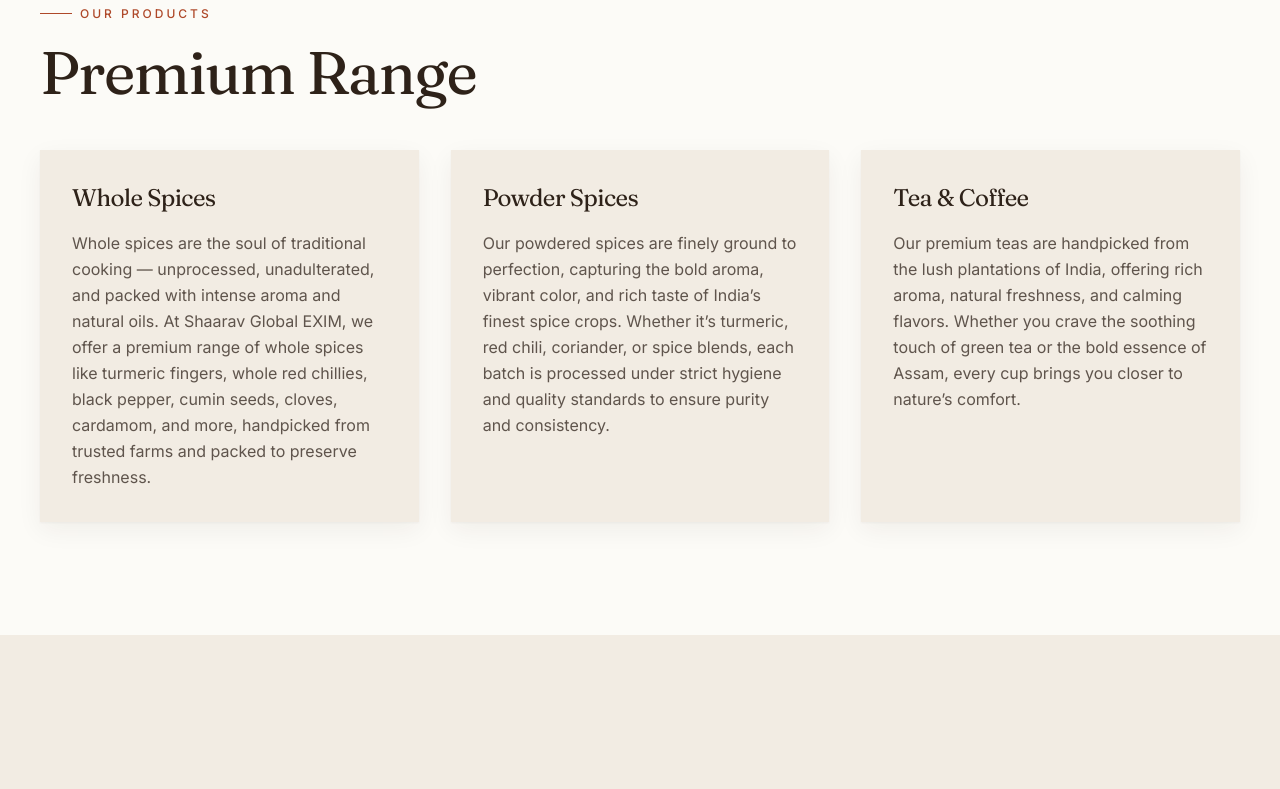
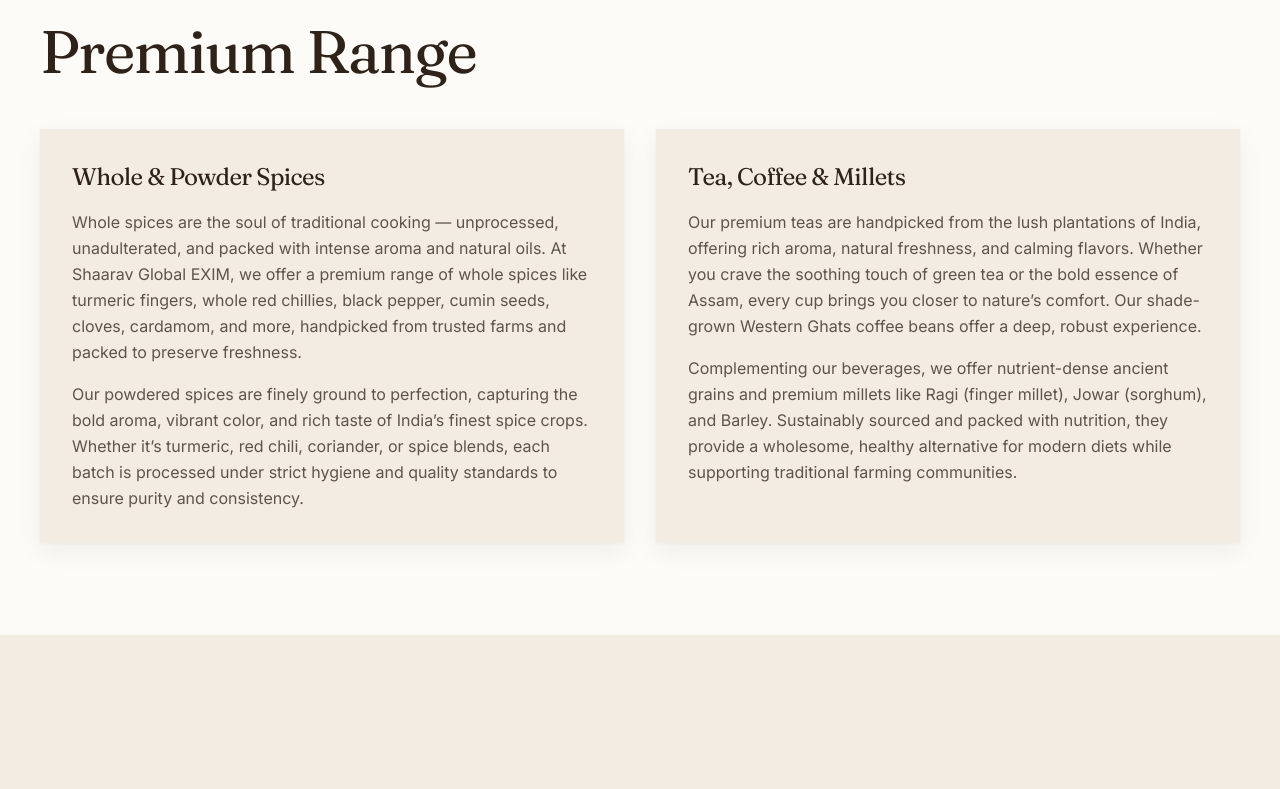
Before and after one commit to gipldevelopers/shaarav-global, a React (Vite) app: page / in a window 1280 px wide. Shown: the part 1765-2554 px from the top of the page. Built offline with nearby package versions, Linux system fonts and the light colour scheme.

Commit message:
feat: implement product showcase components, footer, and utility configuration to enhance site structure

```diff
--- a/src/components/Footer.jsx
+++ b/src/components/Footer.jsx
@@ -18,7 +18,7 @@ export const Footer = () => (
         </p>
         <div className="flex gap-4 mt-6">
           <a href="#" className="p-2 border border-paper/20 hover:border-primary hover:text-primary transition" aria-label="Instagram"><Instagram size={16} /></a>
-          <a href="#" className="p-2 border border-paper/20 hover:border-primary hover:text-primary transition" aria-label="LinkedIn"><Linkedin size={16} /></a>
+          <a href="https://www.linkedin.com/in/shrrutijobanputra001827hcgj/?skipRedirect=true" target="_blank" rel="noopener noreferrer" className="p-2 border border-paper/20 hover:border-primary hover:text-primary transition" aria-label="LinkedIn"><Linkedin size={16} /></a>
           <a href="#" className="p-2 border border-paper/20 hover:border-primary hover:text-primary transition" aria-label="Facebook"><Facebook size={16} /></a>
         </div>
       </div>
--- a/src/components/home/PremiumRange.jsx
+++ b/src/components/home/PremiumRange.jsx
@@ -40,24 +40,28 @@ export const PremiumRange = () => (
         <span className="eyebrow">Our Products</span>
         <h2 className="display-lg mt-5 text-cocoa">Premium Range</h2>
       </div>
-      <div className="grid gap-8 lg:grid-cols-3">
+      <div className="grid gap-8 lg:grid-cols-2">
         <div className="bg-surface p-8 shadow-soft">
-          <h3 className="font-display text-2xl text-cocoa mb-4">Whole Spices</h3>
-          <p className="leading-relaxed text-cocoa/75">
-            Whole spices are the soul of traditional cooking — unprocessed, unadulterated, and packed with intense aroma and natural oils. At Shaarav Global EXIM, we offer a premium range of whole spices like turmeric fingers, whole red chillies, black pepper, cumin seeds, cloves, cardamom, and more, handpicked from trusted farms and packed to preserve freshness.
-          </p>
+          <h3 className="font-display text-2xl text-cocoa mb-4">Whole & Powder Spices</h3>
+          <div className="leading-relaxed text-cocoa/75 space-y-4">
+            <p>
+              Whole spices are the soul of traditional cooking — unprocessed, unadulterated, and packed with intense aroma and natural oils. At Shaarav Global EXIM, we offer a premium range of whole spices like turmeric fingers, whole red chillies, black pepper, cumin seeds, cloves, cardamom, and more, handpicked from trusted farms and packed to preserve freshness.
+            </p>
+            <p>
+              Our powdered spices are finely ground to perfection, capturing the bold aroma, vibrant color, and rich taste of India’s finest spice crops. Whether it’s turmeric, red chili, coriander, or spice blends, each batch is processed under strict hygiene and quality standards to ensure purity and consistency.
+            </p>
+          </div>
         </div>
         <div className="bg-surface p-8 shadow-soft">
-          <h3 className="font-display text-2xl text-cocoa mb-4">Powder Spices</h3>
-          <p className="leading-relaxed text-cocoa/75">
-            Our powdered spices are finely ground to perfection, capturing the bold aroma, vibrant color, and rich taste of India’s finest spice crops. Whether it’s turmeric, red chili, coriander, or spice blends, each batch is processed under strict hygiene and quality standards to ensure purity and consistency.
-          </p>
-        </div>
-        <div className="bg-surface p-8 shadow-soft">
-          <h3 className="font-display text-2xl text-cocoa mb-4">Tea & Coffee</h3>
-          <p className="leading-relaxed text-cocoa/75">
-            Our premium teas are handpicked from the lush plantations of India, offering rich aroma, natural freshness, and calming flavors. Whether you crave the soothing touch of green tea or the bold essence of Assam, every cup brings you closer to nature’s comfort.
-          </p>
+          <h3 className="font-display text-2xl text-cocoa mb-4">Tea, Coffee & Millets</h3>
+          <div className="leading-relaxed text-cocoa/75 space-y-4">
+            <p>
+              Our premium teas are handpicked from the lush plantations of India, offering rich aroma, natural freshness, and calming flavors. Whether you crave the soothing touch of green tea or the bold essence of Assam, every cup brings you closer to nature’s comfort. Our shade-grown Western Ghats coffee beans offer a deep, robust experience.
+            </p>
+            <p>
+              Complementing our beverages, we offer nutrient-dense ancient grains and premium millets like Ragi (finger millet), Jowar (sorghum), and Barley. Sustainably sourced and packed with nutrition, they provide a wholesome, healthy alternative for modern diets while supporting traditional farming communities.
+            </p>
+          </div>
         </div>
       </div>
     </div>
--- a/src/components/products/ProductsSHAARAVCoriander.jsx
+++ b/src/components/products/ProductsSHAARAVCoriander.jsx
@@ -26,7 +26,7 @@ export const ProductsSHAARAVCoriander = () => (
           <div className="relative">
             <div className="absolute -left-6 -top-6 hidden h-32 w-32 border border-primary/40 lg:block" />
               <Link to="/products/coriander" className="block overflow-hidden relative shadow-deep group">
-                <img src={productCoriander} alt="SHAARAV Coriander" className="h-[64vh] w-full object-cover transition-transform duration-700 group-hover:scale-105" />
+                <img src={productCoriander} alt="Coriander" className="h-[64vh] w-full object-cover transition-transform duration-700 group-hover:scale-105" />
               </Link>
           </div>
         </div>
@@ -36,14 +36,14 @@ export const ProductsSHAARAVCoriander = () => (
             <span className="h-px flex-1 bg-border" />
             <span className="text-xs uppercase tracking-[0.3em] text-cocoa/55">Signature</span>
           </div>
-          <h2 className="display-md mt-8 text-cocoa">SHAARAV Coriander</h2>
+          <h2 className="display-md mt-8 text-cocoa">Coriander</h2>
           <p className="mt-6 text-lg leading-relaxed text-cocoa/75">Fresh, citrus-green aroma. Available as seed and powder, with controlled mesh sizes.</p>
             <Link to="/products/coriander" className="mt-8 inline-flex items-center gap-2 text-primary hover:text-cocoa transition-colors font-medium">
               View Product Details <ArrowRight size={18} />
             </Link>
           <div className="mt-10 flex items-center gap-3 text-xs uppercase tracking-[0.3em] text-cocoa/55">
             <span className="h-px w-8 bg-primary" />
-            <span>SHAARAV · Products</span>
+            <span>  SHAARAV · Products</span>
           </div>
         </div>
       </div>
--- a/src/components/products/ProductsSHAARAVGaramMasala.jsx
+++ b/src/components/products/ProductsSHAARAVGaramMasala.jsx
@@ -26,7 +26,7 @@ export const ProductsSHAARAVGaramMasala = () => (
           <div className="relative">
             <div className="absolute -right-6 -top-6 hidden h-32 w-32 border border-primary/40 lg:block" />
               <Link to="/products/garam-masala" className="block overflow-hidden relative shadow-deep group">
-                <img src={productGaram} alt="SHAARAV Garam Masala" className="h-[64vh] w-full object-cover transition-transform duration-700 group-hover:scale-105" />
+                <img src={productGaram} alt="Garam Masala" className="h-[64vh] w-full object-cover transition-transform duration-700 group-hover:scale-105" />
               </Link>
           </div>
         </div>
@@ -36,7 +36,7 @@ export const ProductsSHAARAVGaramMasala = () => (
             <span className="h-px flex-1 bg-border" />
             <span className="text-xs uppercase tracking-[0.3em] text-cocoa/55">Signature</span>
           </div>
-          <h2 className="display-md mt-8 text-cocoa">SHAARAV Garam Masala</h2>
+          <h2 className="display-md mt-8 text-cocoa">Garam Masala</h2>
           <p className="mt-6 text-lg leading-relaxed text-cocoa/75">A balanced house blend — the everyday backbone of Indian cooking, in a premium pack.</p>
             <Link to="/products/garam-masala" className="mt-8 inline-flex items-center gap-2 text-primary hover:text-cocoa transition-colors font-medium">
               View Product Details <ArrowRight size={18} />
--- a/src/components/products/ProductsSHAARAVRedChilli.jsx
+++ b/src/components/products/ProductsSHAARAVRedChilli.jsx
@@ -26,7 +26,7 @@ export const ProductsSHAARAVRedChilli = () => (
           <div className="relative">
             <div className="absolute -right-6 -top-6 hidden h-32 w-32 border border-primary/40 lg:block" />
               <Link to="/products/red-chilli" className="block overflow-hidden relative shadow-deep group">
-                <img src={productChili} alt="SHAARAV Red Chilli" className="h-[64vh] w-full object-cover transition-transform duration-700 group-hover:scale-105" />
+                <img src={productChili} alt="Red Chilli" className="h-[64vh] w-full object-cover transition-transform duration-700 group-hover:scale-105" />
               </Link>
           </div>
         </div>
@@ -36,7 +36,7 @@ export const ProductsSHAARAVRedChilli = () => (
             <span className="h-px flex-1 bg-border" />
             <span className="text-xs uppercase tracking-[0.3em] text-cocoa/55">Signature</span>
           </div>
-          <h2 className="display-md mt-8 text-cocoa">SHAARAV Red Chilli</h2>
+          <h2 className="display-md mt-8 text-cocoa">Red Chilli</h2>
           <p className="mt-6 text-lg leading-relaxed text-cocoa/75">Bright colour value, balanced heat — available across mild, medium, and hot SHU bands.</p>
             <Link to="/products/red-chilli" className="mt-8 inline-flex items-center gap-2 text-primary hover:text-cocoa transition-colors font-medium">
               View Product Details <ArrowRight size={18} />
--- a/src/components/products/ProductsSHAARAVTurmericPowder.jsx
+++ b/src/components/products/ProductsSHAARAVTurmericPowder.jsx
@@ -26,7 +26,7 @@ export const ProductsSHAARAVTurmericPowder = () => (
           <div className="relative">
             <div className="absolute -left-6 -top-6 hidden h-32 w-32 border border-primary/40 lg:block" />
               <Link to="/products/turmeric-powder" className="block overflow-hidden relative shadow-deep group">
-                <img src={productTurmeric} alt="SHAARAV Turmeric Powder" className="h-[64vh] w-full object-cover transition-transform duration-700 group-hover:scale-105" />
+                <img src={productTurmeric} alt="Turmeric Powder" className="h-[64vh] w-full object-cover transition-transform duration-700 group-hover:scale-105" />
               </Link>
           </div>
         </div>
@@ -36,7 +36,7 @@ export const ProductsSHAARAVTurmericPowder = () => (
             <span className="h-px flex-1 bg-border" />
             <span className="text-xs uppercase tracking-[0.3em] text-cocoa/55">Signature</span>
           </div>
-          <h2 className="display-md mt-8 text-cocoa">SHAARAV Turmeric Powder</h2>
+          <h2 className="display-md mt-8 text-cocoa">Turmeric Powder</h2>
           <p className="mt-6 text-lg leading-relaxed text-cocoa/75">High-curcumin, deep-golden grind. Engineered for both retail visibility and ingredient performance.</p>
             <Link to="/products/turmeric-powder" className="mt-8 inline-flex items-center gap-2 text-primary hover:text-cocoa transition-colors font-medium">
               View Product Details <ArrowRight size={18} />
--- a/src/pages/InnerPage.jsx
+++ b/src/pages/InnerPage.jsx
@@ -61,10 +61,10 @@ const pageData = {
       ],
     },
     sections: [
-      { tag: "Signature", heading: "SHAARAV Turmeric Powder", text: "High-curcumin, deep-golden grind. Engineered for both retail visibility and ingredient performance.", image: productTurmeric, link: "/products/turmeric-powder" },
-      { tag: "Signature", heading: "SHAARAV Red Chilli", text: "Bright colour value, balanced heat — available across mild, medium, and hot SHU bands.", image: productChili, link: "/products/red-chilli" },
-      { tag: "Signature", heading: "SHAARAV Coriander", text: "Fresh, citrus-green aroma. Available as seed and powder, with controlled mesh sizes.", image: productCoriander, link: "/products/coriander" },
-      { tag: "Signature", heading: "SHAARAV Garam Masala", text: "A balanced house blend — the everyday backbone of Indian cooking, in a premium pack.", image: productGaram, link: "/products/garam-masala" },
+      { tag: "Signature", heading: "Turmeric Powder", text: "High-curcumin, deep-golden grind. Engineered for both retail visibility and ingredient performance.", image: productTurmeric, link: "/products/turmeric-powder" },
+      { tag: "Signature", heading: "Red Chilli", text: "Bright colour value, balanced heat — available across mild, medium, and hot SHU bands.", image: productChili, link: "/products/red-chilli" },
+      { tag: "Signature", heading: "Coriander", text: "Fresh, citrus-green aroma. Available as seed and powder, with controlled mesh sizes.", image: productCoriander, link: "/products/coriander" },
+      { tag: "Signature", heading: "Garam Masala", text: "A balanced house blend — the everyday backbone of Indian cooking, in a premium pack.", image: productGaram, link: "/products/garam-masala" },
       { tag: "Whole spices", heading: "The supporting cast.", text: "Turmeric fingers, whole red chillies, cumin, fennel, mustard, fenugreek, cloves, cardamom, cinnamon — sourced for aroma first." },
       { tag: "Tea, Coffee & Millets", heading: "Beverages & Ancient Grains.", text: "Premium handpicked Assam teas, shade-grown Western Ghats coffee beans, and nutrient-dense millets like Ragi (finger millet), Jowar (sorghum), and Barley.", image: "https://images.unsplash.com/photo-1597481499750-3e6b22637e12?q=80&w=800&auto=format&fit=crop" },
       { tag: "Pack formats", heading: "Built for every shelf.", text: "Soft-touch pouches, heritage cartons, apothecary jars, bulk kraft, and full export cartons." },
```
Also changed, not shown: src/components/about/AboutFounder.jsx (+7 -1 lines), src/components/about/AboutTeam.jsx (+7 -4 lines), src/lib/products.js.
